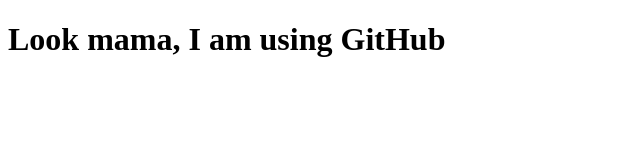
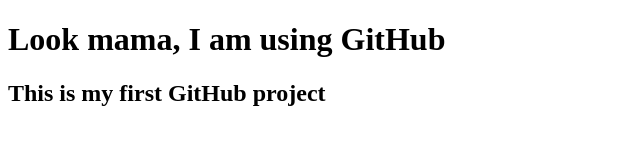
Before and after one commit to Delwar41/My-First-Website, a plain HTML site: page index.html in a window 1280 px wide. Shown: the whole page, without its empty margins (0-640 px from the left). Drawn offline with Linux system fonts and the light colour scheme.

Commit message:
added a header

```diff
--- a/index.html
+++ b/index.html
@@ -7,5 +7,6 @@
 </head>
 <body>
     <h1> Look mama, I am using GitHub </h1>
+    <h2> This is my first GitHub project </h2>
 </body>
 </html>
```
Also changed, not shown: 1 other file.
